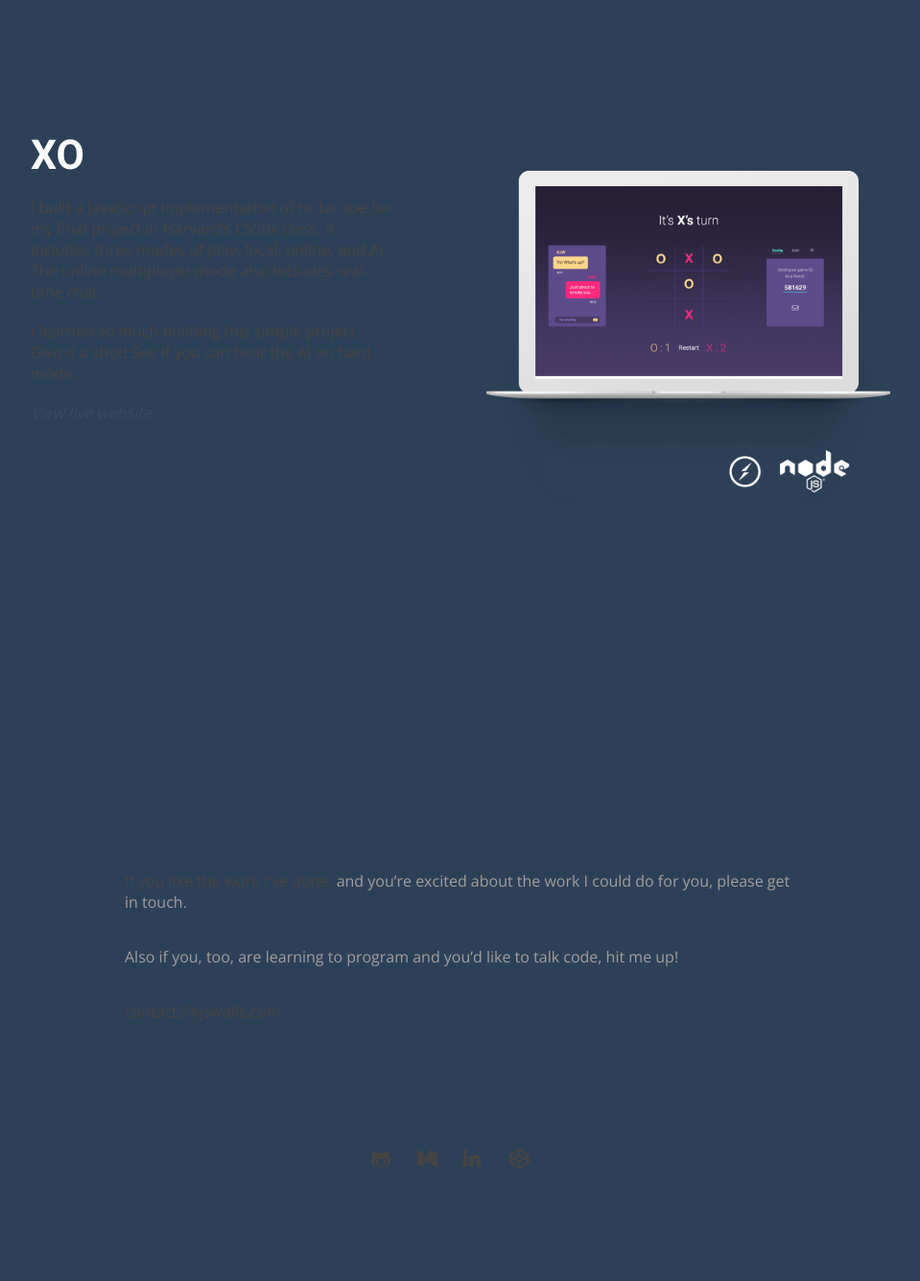
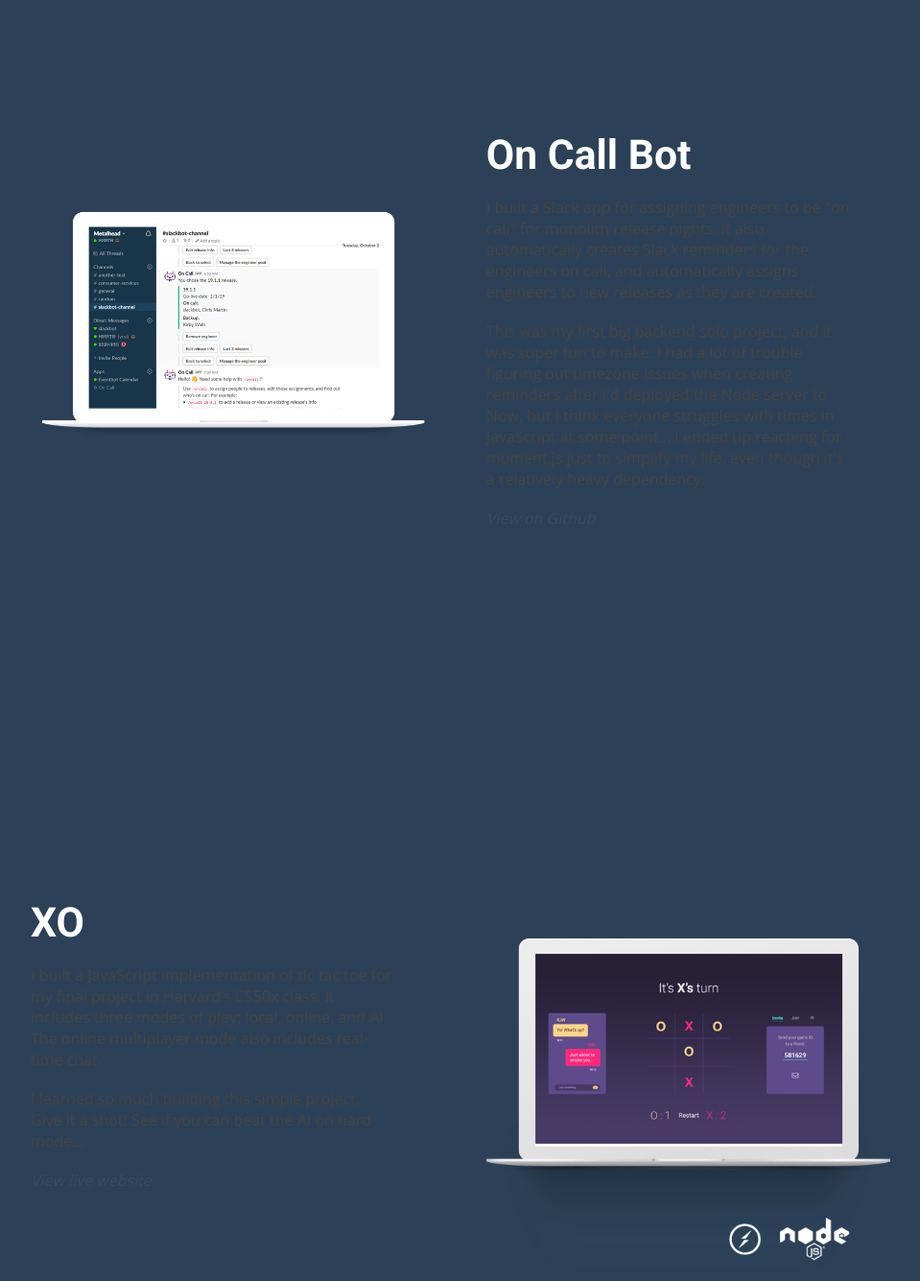
Before and after one commit to kjswalls/portfolio, a website: page views/index.html in a window 1280 px wide. Shown: the part 920-2255 px from the top of the page at 96% size, without its empty margins (160-1119 px from the left). Drawn offline with nearby package versions, Linux system fonts and the light colour scheme.

Commit message:
Added On Call Bot project. Fixed nav styling, removed unused social links. Updated copy.

```diff
--- a/package.json
+++ b/package.json
@@ -6,7 +6,7 @@
   },
   "main": "index.js",
   "scripts": {
-    "start": "node index.js"
+    "start": "node ./public/index.js"
   },
   "description": "My developer portfolio site",
   "dependencies": {
--- a/public/css/styles.css
+++ b/public/css/styles.css
@@ -73,17 +73,15 @@ a {
 /*}*/
 
 .menu {
+    display: flex;
     font-family: 'Roboto', sans-serif;
     font-weight: 500;
-    max-width: 1000px;
+    justify-content: flex-end;
+    list-style: none;
+    max-width: 700px;
     width: 74%;
     margin: 0 auto;
     padding: 8% 0 0;
-}
-
-/* Line up the nav items horizontally */
-.menu li {
-    display: inline-block;
 }
 
 .contact-link {
@@ -230,6 +228,7 @@ p {
 }
 
 .social {
+    display: flex;
     margin: 10% auto 0;
     max-width: 15%;
 }
@@ -241,7 +240,6 @@ p {
 .column-4 {
     width: 22%;
     margin: 1.5%;
-    float: left;
 }
 
 /* ** ** ** ** **
--- a/public/js/scripts.js
+++ b/public/js/scripts.js
@@ -15,7 +15,7 @@ var pageInit = function(){
 
 var ChangeColorOnScroll = function(){
     var scroll = $(window).scrollTop();
-    scrollColors(scroll, $("body"), ["#2C4158", "#E6EAF0", "#fff"]);
+    scrollColors(scroll, $("body"), ["#2C4158", "#E6EAF0", "#E6EAF0", "#fff"]);
 
     // Add a CSS animation class as things come in to view
     // Adapted from: https://css-tricks.com/slide-in-as-you-scroll-down-boxes/
--- a/views/index.html
+++ b/views/index.html
@@ -30,7 +30,7 @@
             <nav>
                 <ul class="menu">
                     <li>
-                        <a href="../file/resume2017.pdf" class="white-link">Resume</a>
+                        <a href="../file/resume2018.pdf" class="white-link">Resume</a>
                     </li>
                     <li class="contact-link">
                         <a href="#contact" class="white-link">Contact</a>
@@ -43,7 +43,7 @@
                 </div>
                 <div class="copy">
                     <p>
-                        <span class="highlight">I'm Kirby Walls.</span> I’m a junior software engineer in Oakland, California. I’m currently excited about and studying JavaScript and the mammoth ecoysystem of frameworks and tools built for it.
+                        <span class="highlight">I'm Kirby Walls.</span> I’m a software engineer in the San Francisco Bay Area, I’m currently excited about and studying JavaScript and the mammoth ecoysystem of frameworks and tools built for it.
                     </p>
                     <p>
                         I love the combination of creativity and technical problem solving that programming brings, and I want to use my skills to make a difference.
@@ -51,6 +51,29 @@
                     <p class="highlight">
                         <a href="#xo" class="white-link">Check out my work below</a>
                     </p>
+                </div>
+            </div>
+        </div>
+        <div id="on-call-bot" class="content-section project1">
+            <div class="project-container group">
+                <div class="column one">
+                        <div class="mockup">
+                            <img class="macbook" src="/../img/macbookSlack4.png" alt="Computer mockup of my Slack bot." />
+                        </div>
+                    </div>
+                <div class="column two">
+                    <div class="proj-copy text-slide">
+                        <h1>On Call Bot</h1>
+                        <p>
+                            I built a Slack app for assigning engineers to be "on call" for monolith release nights. It also automatically creates Slack reminders for the engineers on call, and automatically assigns engineers to new releases as they are created.
+                        </p>
+                        <p>
+                            This was my first big backend solo project, and it was super fun to make. I had a lot of trouble figuring out timezone issues when creating reminders after I'd deployed the Node server to Now, but I think everyone struggles with times in JavaScript at some point... I ended up reaching for moment.js just to simplify my life, even though it's a relatively heavy dependency.
+                        </p>
+                        <p class="hightlight">
+                            <a class="external-link black-link" href="http://github.com/kjswalls/oncallbot" target="_blank">View on Github</a>
+                        </p>
+                    </div>
                 </div>
             </div>
         </div>
@@ -83,10 +106,10 @@
         <div id="contact" class="content-section contact">
             <div class="contact-copy text-slide">
                 <p>
-                    <span class="highlight-black">If you like the work I've done,</span> and you’re excited about the work I could do for you, please get in touch.
+                    If you like the work I've done, and you’re excited about the work I could do for you, please get in touch.
                 </p>
                 <p>
-                    Also if you, too, are learning to program and you’d like to talk code, hit me up!
+                    Also if you'd like to work on a project together, hit me up!
                 </p>
                 <p class="highlight-black">
                     <a class="black black-link" href="mailto:contact@kjswalls.com">contact@kjswalls.com</a>
@@ -97,13 +120,7 @@
                     <a href="https://github.com/kjswalls" target="_blank" class="black-link"><span class="fa fa-lg fa-github-alt"></span></a>
                 </div>
                 <div class="column-4">
-                    <a href="https://medium.com/@kirby" target="_blank" class="black-link"><span class="fa fa-lg fa-medium"></span></a>
-                </div>
-                <div class="column-4">
                     <a href="https://www.linkedin.com/in/kirbywalls" target="_blank" class="black-link"><span class="fa fa-lg fa-linkedin"></span></a>
-                </div>
-                <div class="column-4">
-                    <a href="http://codepen.io/kjswalls/" target="_blank" class="black-link"><span class="fa fa-lg fa-codepen"></span></a>
                 </div>
             </div>
         </div>
```
Also changed, not shown: public/img/macbookSlack4.png (added), 2 other files.
